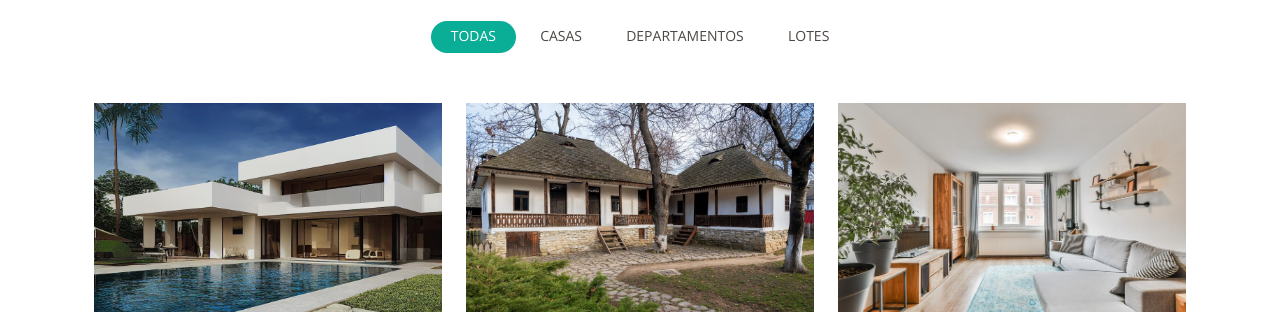
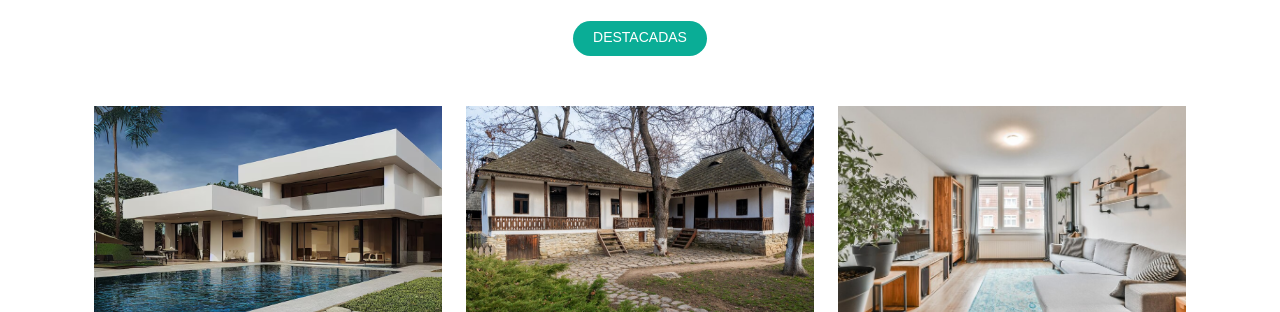
Before and after one commit to Deekyare/inmobiliaria, a plain HTML site: page index.html in a window 1280 px wide. Shown: the part 1028-1340 px from the top of the page. Drawn offline with nearby package versions, Linux system fonts and the light colour scheme; files that its build step writes are made by us from their sources; a web font is replaced by a local one.

Commit message:
"Se cambió el título del portfolio a: destacados"

```diff
--- a/assets/css/paginas/index.css
+++ b/assets/css/paginas/index.css
@@ -184,34 +184,20 @@
 /*--------------------------------------------------------------
   # Portfolio
   --------------------------------------------------------------*/
-.portfolio #portfolio-flters {
+
+.portfolio #titulo-portfolio {
   padding: 0;
   margin: 0 auto 50px auto;
-  list-style: none;
-  text-align: center;
-}
 
-.portfolio #portfolio-flters li {
-  cursor: pointer;
-  display: inline-block;
   padding: 8px 20px 10px 20px;
   font-size: 14px;
   font-weight: 400;
-  line-height: 1;
+
   text-transform: uppercase;
-  color: #4d4643;
-  transition: all 0.3s;
+
   border-radius: 50px;
-}
-
-.portfolio #portfolio-flters li:hover,
-.portfolio #portfolio-flters li.filter-active {
   color: #fff;
   background: #0aad96;
-}
-
-.portfolio #portfolio-flters li:last-child {
-  margin-right: 0;
 }
 
 .portfolio .portfolio-item {
--- a/index.html
+++ b/index.html
@@ -261,12 +261,7 @@
         <div class="container">
           <div class="row" data-aos="fade-up">
             <div class="col-lg-12 d-flex justify-content-center">
-              <ul id="portfolio-flters">
-                <li data-filter="*" class="filter-active">Todas</li>
-                <li data-filter=".filter-app">Casas</li>
-                <li data-filter=".filter-card">Departamentos</li>
-                <li data-filter=".filter-web">Lotes</li>
-              </ul>
+              <h1 id="titulo-portfolio">Destacadas</h1>
             </div>
           </div>
 
```
